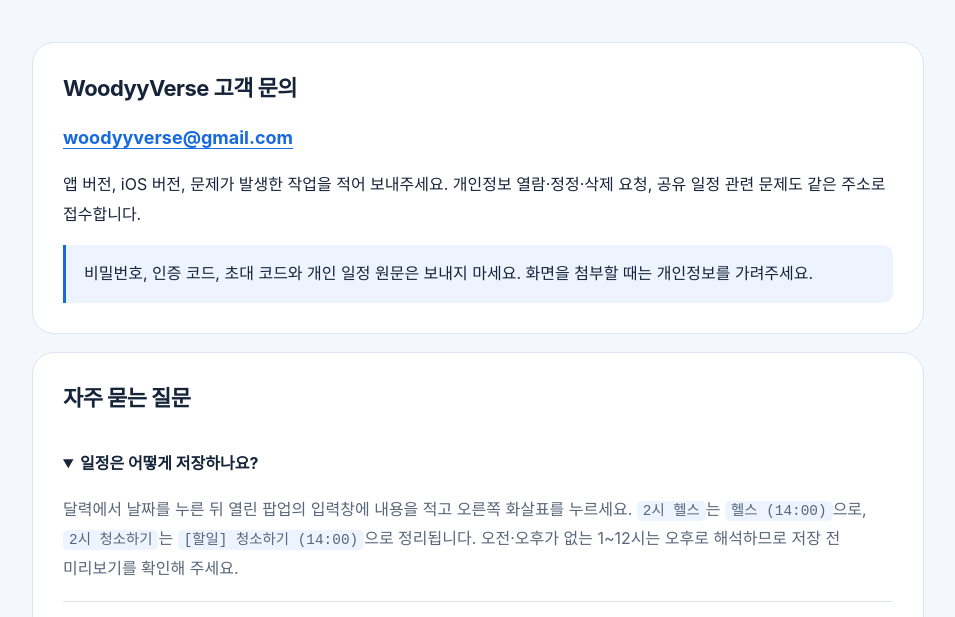
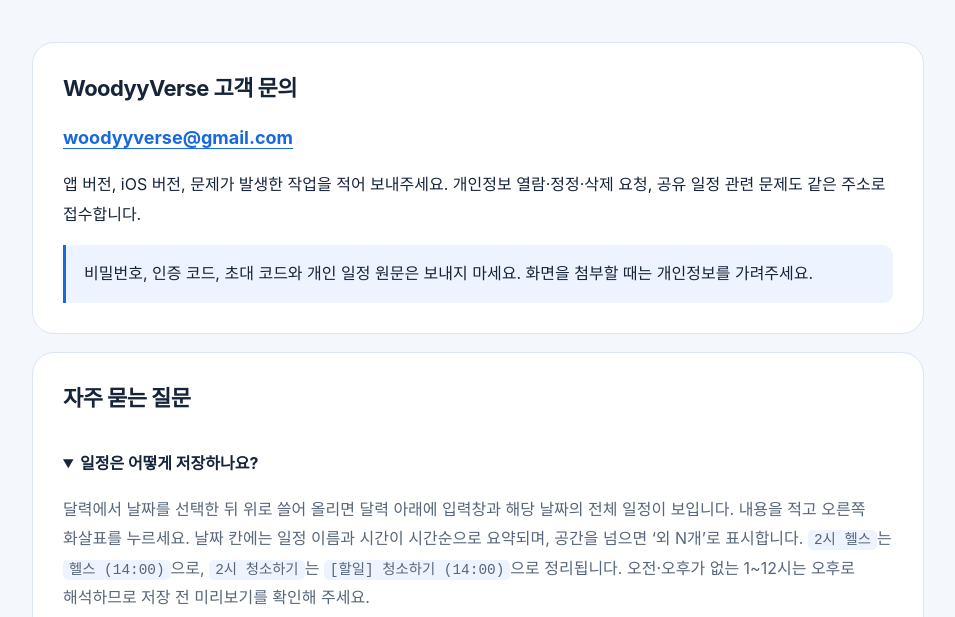
Before and after one commit to MrWoodyPark/simple-schedule, a plain HTML site: page support/index.html in a window 1280 px wide. Shown: the part 298-915 px from the top of the page, without its empty margins (162-1117 px from the left). Drawn offline with Linux system fonts and the light colour scheme.

Commit message:
Explain inline date entry and chronological month summaries

```diff
--- a/support/index.html
+++ b/support/index.html
@@ -15,7 +15,7 @@
       <div class="hero"><p class="eyebrow">HERE TO HELP</p><h1>어떤 도움이 필요하세요?</h1><p class="lead">간편일정관리의 사용 방법과 문의 채널을 안내합니다.</p></div>
       <section class="card"><h2>WoodyyVerse 고객 문의</h2><p><a class="contact" href="mailto:woodyyverse@gmail.com">woodyyverse@gmail.com</a></p><p>앱 버전, iOS 버전, 문제가 발생한 작업을 적어 보내주세요. 개인정보 열람·정정·삭제 요청, 공유 일정 관련 문제도 같은 주소로 접수합니다.</p><p class="note">비밀번호, 인증 코드, 초대 코드와 개인 일정 원문은 보내지 마세요. 화면을 첨부할 때는 개인정보를 가려주세요.</p></section>
       <section class="card"><h2>자주 묻는 질문</h2>
-        <details open><summary>일정은 어떻게 저장하나요?</summary><p>달력에서 날짜를 누른 뒤 열린 팝업의 입력창에 내용을 적고 오른쪽 화살표를 누르세요. <code>2시 헬스</code>는 <code>헬스 (14:00)</code>으로, <code>2시 청소하기</code>는 <code>[할일] 청소하기 (14:00)</code>으로 정리됩니다. 오전·오후가 없는 1~12시는 오후로 해석하므로 저장 전 미리보기를 확인해 주세요.</p></details>
+        <details open><summary>일정은 어떻게 저장하나요?</summary><p>달력에서 날짜를 선택한 뒤 위로 쓸어 올리면 달력 아래에 입력창과 해당 날짜의 전체 일정이 보입니다. 내용을 적고 오른쪽 화살표를 누르세요. 날짜 칸에는 일정 이름과 시간이 시간순으로 요약되며, 공간을 넘으면 ‘외 N개’로 표시합니다. <code>2시 헬스</code>는 <code>헬스 (14:00)</code>으로, <code>2시 청소하기</code>는 <code>[할일] 청소하기 (14:00)</code>으로 정리됩니다. 오전·오후가 없는 1~12시는 오후로 해석하므로 저장 전 미리보기를 확인해 주세요.</p></details>
         <details><summary>일정 변경·삭제와 월 이동은 어떻게 하나요?</summary><p>일정 행을 왼쪽으로 밀면 일정변경·삭제 버튼이 나타납니다. 달력을 좌우로 밀거나 월 이동 화살표를 누르면 이전·다음 달을 볼 수 있습니다.</p></details>
         <details><summary>개인 일정에 가입이 필요한가요?</summary><p>개인 기록은 가입 없이 사용할 수 있습니다. 공유달력은 계정과 인터넷 연결이 필요합니다. 로그인해도 개인 기록이 공유 서버에 자동 업로드되지는 않습니다.</p></details>
         <details><summary>기기를 바꾸거나 앱을 삭제하기 전에 무엇을 해야 하나요?</summary><p>설정과 백업에서 백업 파일을 내보내 안전한 위치에 보관하세요. 새 기기에서 백업 파일을 가져올 수 있습니다. 앱 삭제나 데이터 제거 전에 백업이 실제로 저장되었는지 확인해 주세요.</p></details>
```
